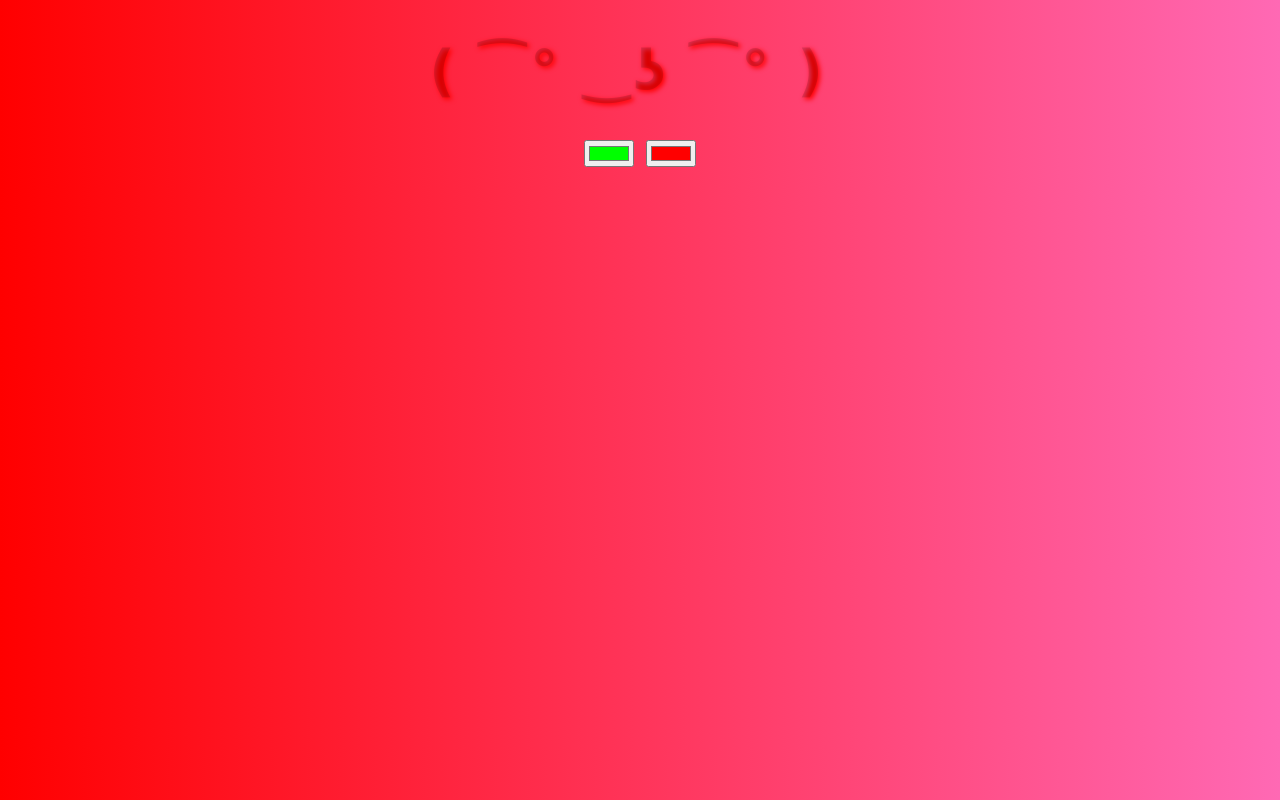
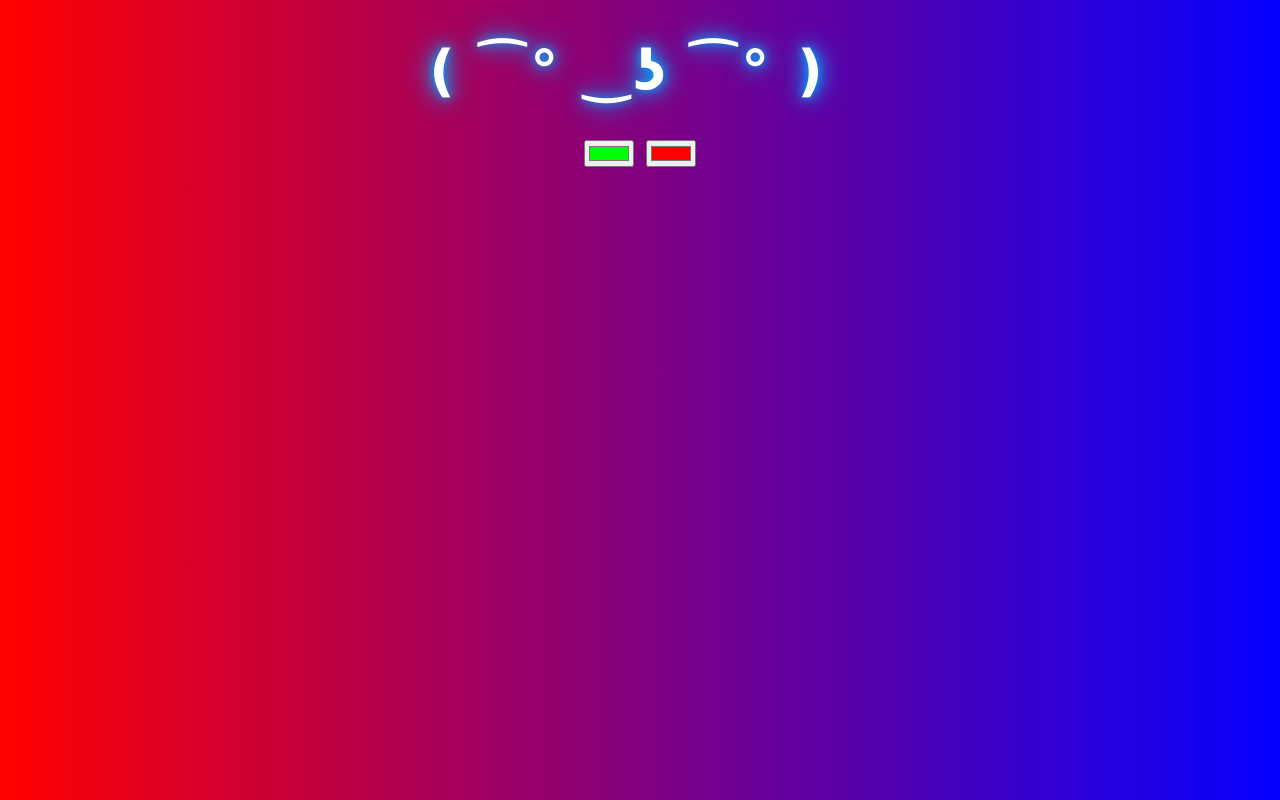
Before and after one commit to ScaryFastca/Background-Generator, a plain HTML site: page index.html in a window 1280 px wide. Drawn offline with Linux system fonts and the light colour scheme; a web font is replaced by a local one.

Commit message:
Appearance changes
Added glow to face.
changed color on page load.

```diff
--- a/index.html
+++ b/index.html
@@ -6,7 +6,7 @@
 	<link rel="stylesheet" type="text/css" href="style.css">
 </head>
 <body id="gradient">
-    <h1>( ͡° ͜ʖ ͡°)</h1>
+    <h1 class="glowing">( ͡° ͜ʖ ͡°)</h1>
 	<input class="color1" type="color" name="color1" value="#00ff00">
 	<input class="color2" type="color" name="color2" value="#ff0000">
 	<h3 id="cssCode"></h3>
--- a/style.css
+++ b/style.css
@@ -5,7 +5,7 @@ body {
     text-transform: uppercase;
     letter-spacing: .5em;
     top: 15%;
-	background: linear-gradient(to right, red , rgb(255,105,180)); /* Standard syntax */
+	background: linear-gradient(to right, red , rgb(4, 0, 255)); /* Standard syntax */
 }
 
 h1 {
@@ -32,3 +32,10 @@ h3 {
     letter-spacing: 0.01em;
     text-shadow: 2px 2px 5px;
 }
+
+.glowing {
+  color: white; /* The color of the text itself */
+  text-shadow: 0 0 10px #00aaff, /* Glow with a 10px blur */
+               0 0 20px #00aaff, /* A slightly larger glow */
+               0 0 30px #00aaff; /* A final, wider glow */
+}
```
